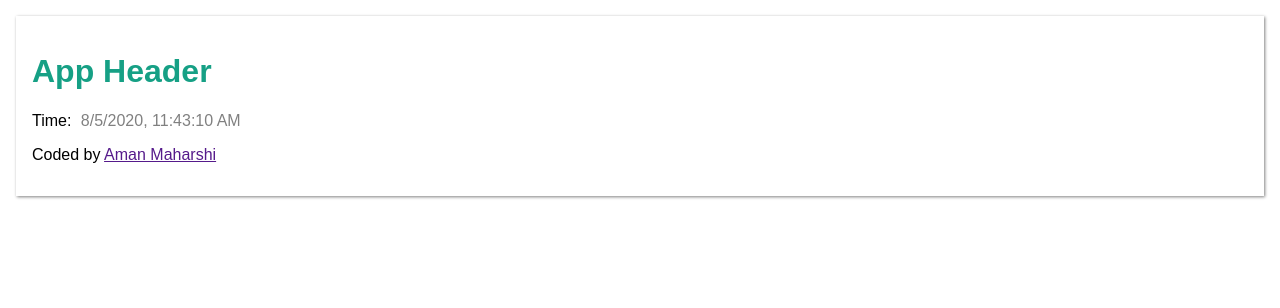
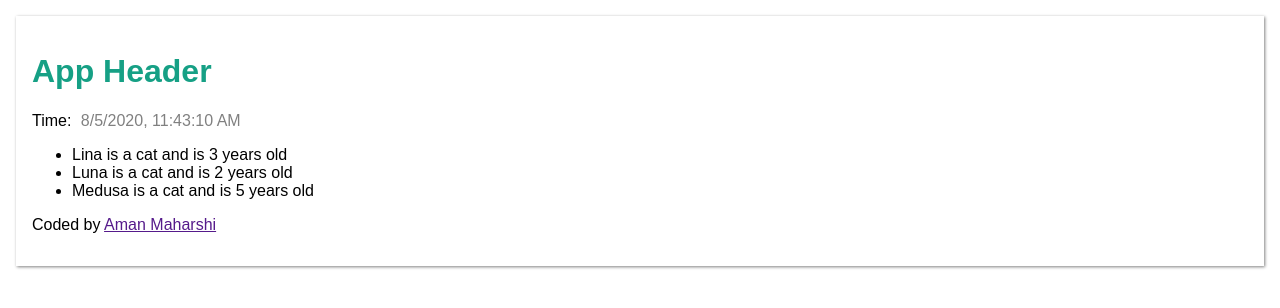
Before and after one commit to Script-Legend/top_react_projects, a React (Create React App) app in the folder 10-days-of-react/: page / in a window 1280 px wide. Shown: the top 308 px of the page. Built offline with nearby package versions, Linux system fonts and the light colour scheme; a web font is replaced by a local one.

Commit message:
props intro

```diff
--- a/10-days-of-react/src/App.js
+++ b/10-days-of-react/src/App.js
@@ -1,11 +1,17 @@
 import React from 'react';
 import './App.css';
+import Pet from './Components/Pet'
 
 function App() {
   return (
     <div className="app">
       <Header />
       <TimeArea />
+      <ul>
+        <Pet name="Lina" species="cat" age="3"/>
+        <Pet name="Luna" species="cat" age="2"/>
+        <Pet name="Medusa" species="cat" age="5"/>
+      </ul>
       <Footer />
     </div>
   );
--- /dev/null
+++ b/10-days-of-react/src/Components/Pet.js
@@ -0,0 +1,8 @@
+import React from 'react';
+function Pet(props) {
+    return(
+        <li>{props.name} is a {props.species} and is {props.age} years old</li>
+    );
+}
+
+export default Pet;
```
